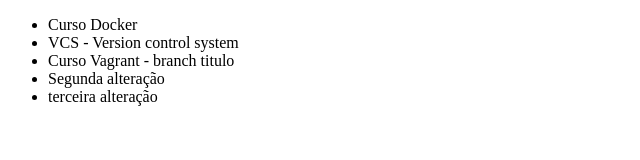
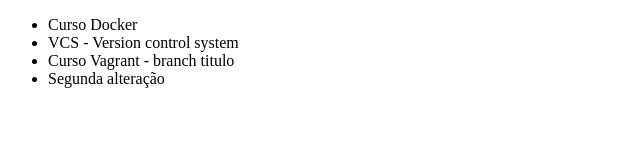
Before and after one commit to rapha036/curso-git, a plain HTML site: page index.html in a window 1280 px wide. Shown: the whole page, without its empty margins (0-640 px from the left). Drawn offline with Linux system fonts and the light colour scheme.

Commit message:
Revert "testando o revert"
This reverts commit 3134b0ffe794796574a6e4ef15e196fb6d2a2b19.

```diff
--- a/index.html
+++ b/index.html
@@ -11,7 +11,6 @@
         <li>VCS - Version control system</li>
         <li>Curso Vagrant - branch titulo</li>
         <li>Segunda alteração</li>
-        <li>terceira alteração</li>
     </ul>
 </body>
 </html>
```
